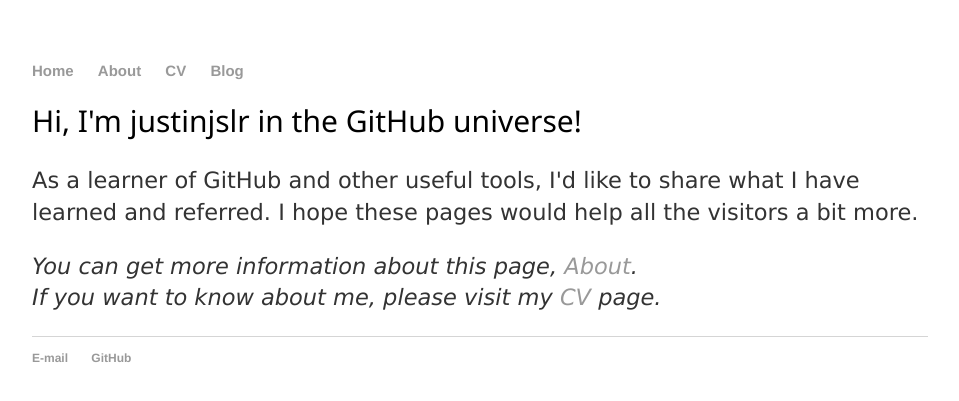
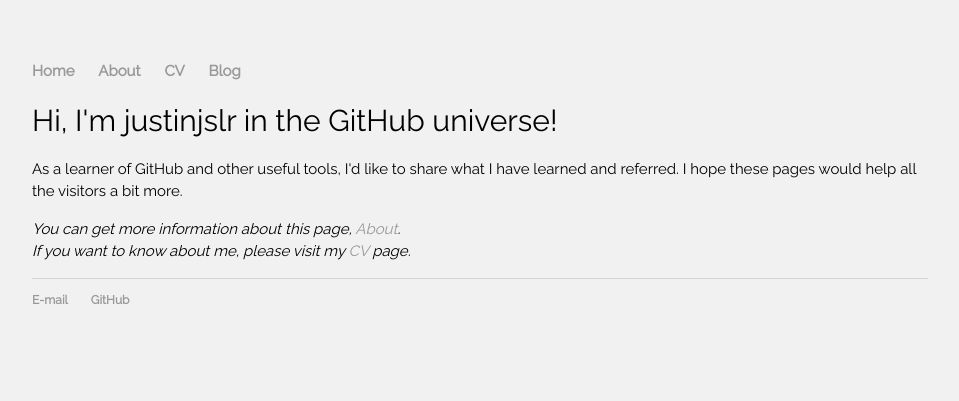
Before and after one commit to justinjslr/justinjslr.github.io, a Jekyll site: the page built from index.html, in a window 1280 px wide. Shown: the top 401 px of the page, without its empty margins (160-1119 px from the left). Built offline with Jekyll 4.4.1, drawn with Linux system fonts in a browser that asks for light colours.

Commit message:
update style main.css, default.html

```diff
--- a/_layouts/default.html
+++ b/_layouts/default.html
@@ -3,11 +3,12 @@
   <head>
     <title>{{ page.title }}</title>
     <!-- link to main stylesheet -->
+    <!-- refer to "https://www.w3schools.com/w3css/tryit.asp?filename=tryw3css_templates_blog&stacked=h" -->
     <link rel="stylesheet" href="https://www.w3schools.com/w3css/4/w3.css">
     <link rel="stylesheet" href="https://fonts.googleapis.com/css?family=Raleway">
     <link rel="stylesheet" type="text/css" href="/css/main.css">
   </head>
-		<body>
+  <body class="w3-light-grey">
     <nav>
       <ul>
         <li><a href="/">Home</a></li>
--- a/css/main.css
+++ b/css/main.css
@@ -1,9 +1,19 @@
+body, h1, h2, h3, h4, h5, h6 {
+    font-family: "Raleway", sans-serif;
+}
+
 body {
     margin: 60px auto;
     width: 70%;
 }
+a {
+    text-decoration: none;
+    color: #999;
+}
+a:hover {
+    text-decoration: underline;
+}
 nav ul, footer ul {
-    font-family:'Helvetica', 'Arial', 'Sans-Serif';
     padding: 0px;
     list-style: none;
     font-weight: bold;
@@ -12,32 +22,11 @@
     display: inline;
     margin-right: 20px;
 }
-a {
-    text-decoration: none;
-    color: #999;
-}
-a:hover {
-    text-decoration: underline;
-}
-h1 {
-    font-size: 3em;
-    font-family:'Helvetica', 'Arial', 'Sans-Serif';
-}
-p {
-    font-size: 1.5em;
-    line-height: 1.4em;
-    color: #333;
-}
 footer {
     border-top: 1px solid #d5d5d5;
     font-size: .8em;
 }
 
-ul.posts {
-    margin: 20px auto 40px;
-    font-size: 1.5em;
-}
-
 ul.posts li {
     list-style: none;
 }
```
Lines whose indentation alone changed are shown as unchanged.
